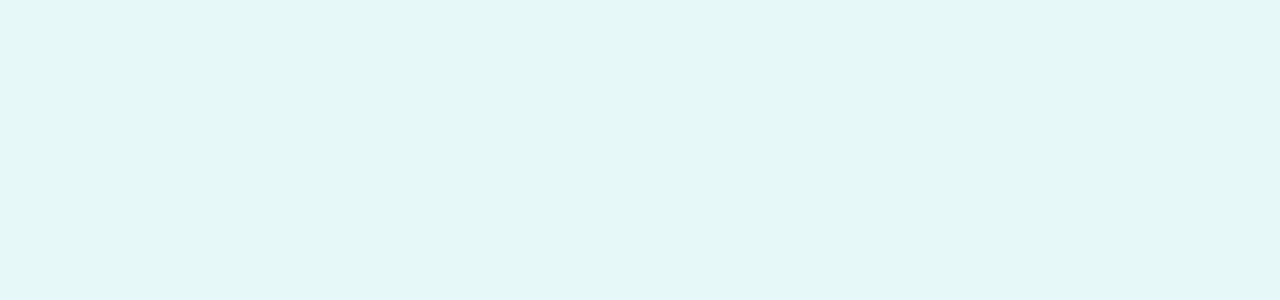
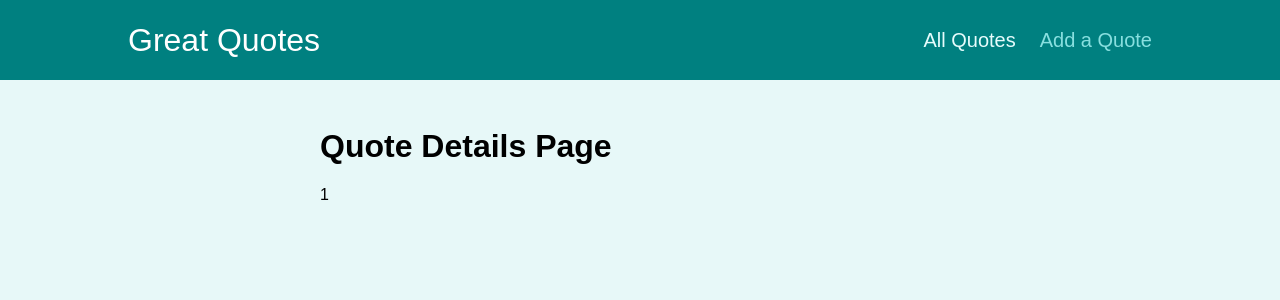
Before and after one commit to kostas64/reactSPA, a React (Create React App) app: page /quotes/1 in a window 1280 px wide. Shown: the top 300 px of the page. Built offline with nearby package versions, Linux system fonts and the light colour scheme.

Commit message:
New components + routes

```diff
--- a/src/App.js
+++ b/src/App.js
@@ -1,8 +1,27 @@
+import { Route, Switch, Redirect } from "react-router-dom";
+import AllQuotes from "./pages/AllQuotes";
+import NewQuote from "./pages/NewQuote";
+import QuoteDetails from "./pages/QuoteDetails";
+import Layout from "./components/layout/Layout";
+
 function App() {
   return (
-    <div>
-
-    </div>
+    <Layout>
+      <Switch>
+        <Route path="/" exact>
+          <Redirect to="/quotes" />
+        </Route>
+        <Route path="/quotes" exact>
+          <AllQuotes />
+        </Route>
+        <Route path="/quotes/:quoteId">
+          <QuoteDetails />
+        </Route>
+        <Route path="/new-quote">
+          <NewQuote />
+        </Route>
+      </Switch>
+    </Layout>
   );
 }
 
--- /dev/null
+++ b/src/components/layout/Layout.js
@@ -0,0 +1,13 @@
+import classes from "./Layout.module.css";
+import MainNavigation from "./MainNavigation";
+
+const Layout = (props) => {
+  return (
+    <>
+      <MainNavigation />
+      <main className={classes.main}>{props.children}</main>
+    </>
+  );
+};
+
+export default Layout;
--- /dev/null
+++ b/src/components/layout/MainNavigation.js
@@ -0,0 +1,26 @@
+import classes from "./MainNavigation.module.css";
+import { NavLink } from "react-router-dom";
+
+const MainNavigation = () => {
+  return (
+    <header className={classes.header}>
+      <div className={classes.logo}>Great Quotes</div>
+      <nav className={classes.nav}>
+        <ul>
+          <li>
+            <NavLink activeClassName={classes.active} to="/quotes">
+              All Quotes
+            </NavLink>
+          </li>
+          <li>
+            <NavLink activeClassName={classes.active} to="/new-quote">
+              Add a Quote
+            </NavLink>
+          </li>
+        </ul>
+      </nav>
+    </header>
+  );
+};
+
+export default MainNavigation;
--- a/src/index.js
+++ b/src/index.js
@@ -1,6 +1,11 @@
-import ReactDOM from 'react-dom';
+import ReactDOM from "react-dom";
+import { BrowserRouter } from "react-router-dom";
+import "./index.css";
+import App from "./App";
 
-import './index.css';
-import App from './App';
-
-ReactDOM.render(<App />, document.getElementById('root'));
+ReactDOM.render(
+  <BrowserRouter>
+    <App />
+  </BrowserRouter>,
+  document.getElementById("root")
+);
--- /dev/null
+++ b/src/pages/AllQuotes.js
@@ -0,0 +1,5 @@
+const AllQuotes = () => {
+  return <h1>All Quotes Page</h1>;
+};
+
+export default AllQuotes;
--- /dev/null
+++ b/src/pages/NewQuote.js
@@ -0,0 +1,5 @@
+const NewQuote = () => {
+  return <h1>New Quote Page</h1>;
+};
+
+export default NewQuote;
--- /dev/null
+++ b/src/pages/QuoteDetails.js
@@ -0,0 +1,20 @@
+import { Route, useParams } from "react-router-dom";
+import Comment from "../components/comments/Comments";
+
+const QuoteDetails = () => {
+  const params = useParams();
+  return (
+    <>
+      <h1> Quote Details Page</h1>
+      <p>{params.quoteId}</p>
+      <Route path="/quotes/:quoteId/comments">
+        <Comment />
+      </Route>
+    </>
+  );
+};
+
+// Alternative to path="/quotes/:quoteId/comments"
+// path={`/quotes/${params.quoteId}/comments`}
+
+export default QuoteDetails;
```
